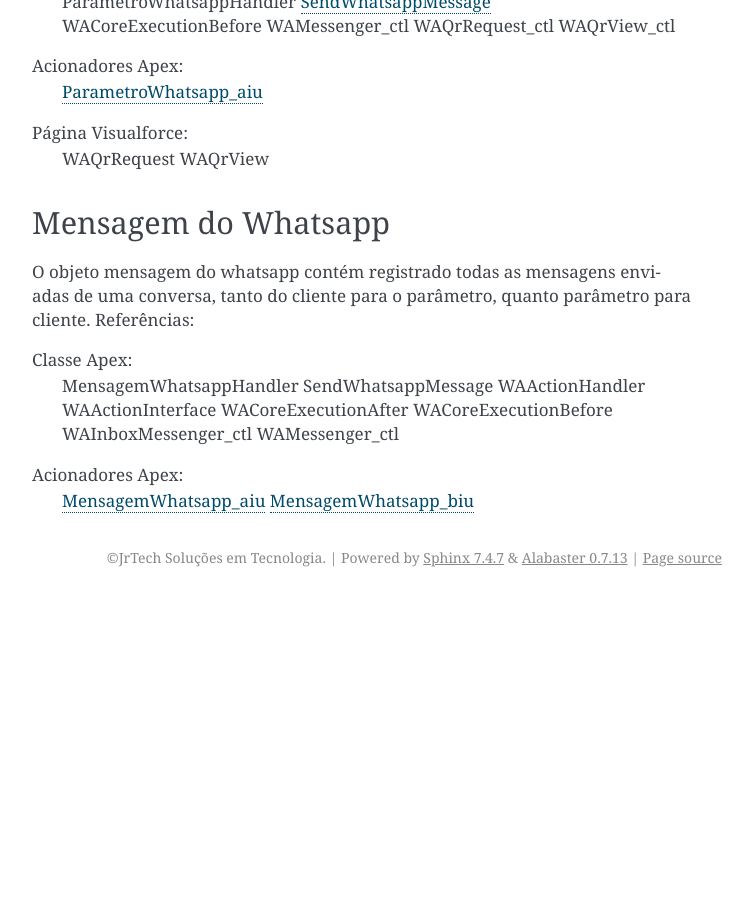
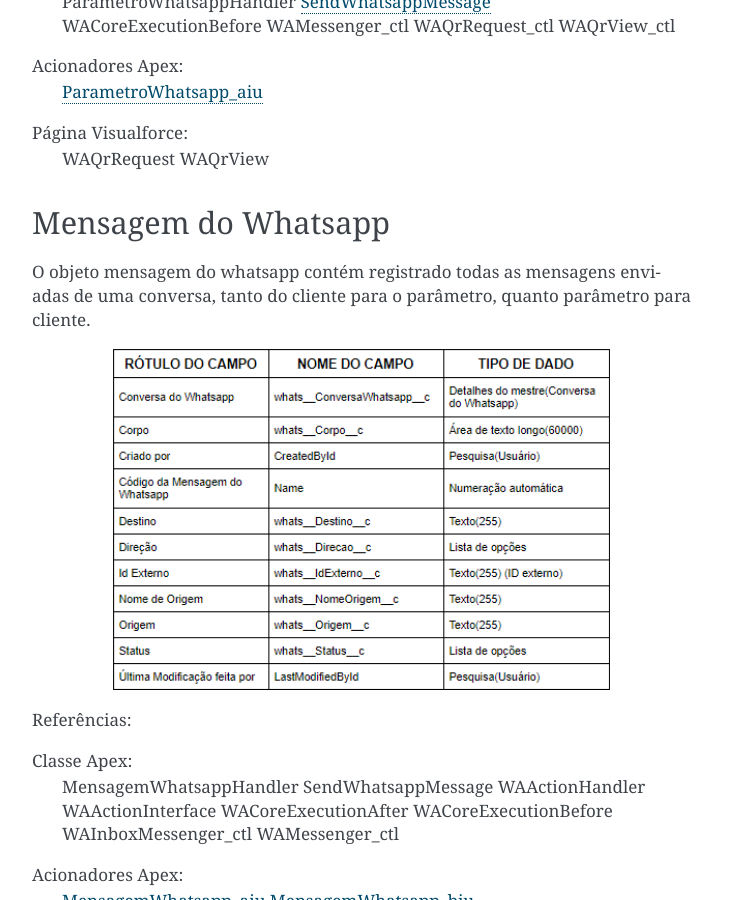
Before and after one commit to patricklucca/Whatsapp_Teste, a Sphinx documentation site: the page built from docs/Tecnico/Objetos.rst, in a window 1280 px wide and 900 px high, scrolled down 2249 px. Shown: the whole window, without its empty margins (388-1141 px from the left). Built offline with Sphinx 7.4.7, drawn with Linux system fonts in a browser that asks for light colours; pages that are not in the unit, such as notebooks, are missing from menus; before the commit the page ends 2846 px from its top, so only the background shows below that.

Commit message:
Update Objetos.rst

```diff
--- a/docs/Tecnico/Objetos.rst
+++ b/docs/Tecnico/Objetos.rst
@@ -73,6 +73,13 @@
 Mensagem do Whatsapp
 -----------------------
 O objeto mensagem do whatsapp contém registrado todas as mensagens enviadas de uma conversa, tanto do cliente para o parâmetro, quanto parâmetro para cliente.
+
+.. image:: tabelaobjeto4.png
+    :width: 500px
+    :alt: Solidity logo
+    :align: center
+
+
 Referências:
 
 Classe Apex:
```
